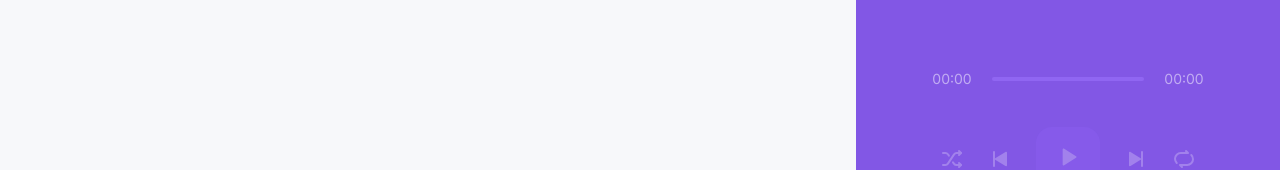
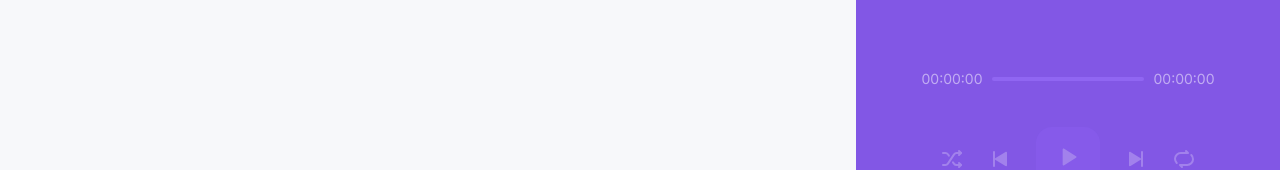
Before and after one commit to RennanD/podcastr, a Next.js app: page / in a window 1280 px wide. Shown: the part 561-731 px from the top of the page. Built offline with nearby package versions, Linux system fonts and the light colour scheme; data requests are answered from the project's data file.

Commit message:
feat: controll player slider

```diff
--- a/src/components/Player/index.tsx
+++ b/src/components/Player/index.tsx
@@ -8,7 +8,8 @@ import 'rc-slider/assets/index.css';
 import { IconButton } from '@components/IconButton';
 import { usePlayer } from '@hooks/player';
 
-import { useEffect, useRef } from 'react';
+import { useEffect, useRef, useState } from 'react';
+import { convertDuration } from '@utils/convertDuration';
 import {
   PlayerContainer,
   EmptyPlayer,
@@ -39,7 +40,22 @@ export function Player(): JSX.Element {
 
   const audioRef = useRef<HTMLAudioElement>(null);
 
+  const [progress, setProgress] = useState(0);
+
   const episode = episodeList[currentEpisodeIndex];
+
+  function handleSetupProgressListener() {
+    audioRef.current.currentTime = 0;
+
+    audioRef.current.addEventListener('timeupdate', () => {
+      setProgress(Math.floor(audioRef.current.currentTime));
+    });
+  }
+
+  function handleSeek(amount: number) {
+    audioRef.current.currentTime = amount;
+    setProgress(amount);
+  }
 
   useEffect(() => {
     if (isPlaying) {
@@ -78,11 +94,14 @@ export function Player(): JSX.Element {
 
       <PlayerFooter isEmpty={!episode}>
         <Progress>
-          <span>00:00</span>
+          <span>{convertDuration(progress)}</span>
 
           <Slider>
             {episode ? (
               <RCSlider
+                max={episode.file.duration}
+                value={progress}
+                onChange={(amount: number) => handleSeek(amount)}
                 trackStyle={{ backgroundColor: '#04d361' }}
                 railStyle={{ backgroundColor: '#9f75ff' }}
                 handleStyle={{ borderColor: '#04d361', borderWidth: 4 }}
@@ -92,7 +111,7 @@ export function Player(): JSX.Element {
             )}
           </Slider>
 
-          <span>00:00</span>
+          <span>{convertDuration(episode?.file.duration ?? 0)}</span>
         </Progress>
 
         <ButtonContainer>
@@ -123,7 +142,8 @@ export function Player(): JSX.Element {
           <IconButton
             type="button"
             disabled={
-              !episode || episodeList.length - 1 === currentEpisodeIndex
+              !episode ||
+              (episodeList.length - 1 === currentEpisodeIndex && !isShuffling)
             }
             onClick={playNext}
           >
@@ -145,8 +165,10 @@ export function Player(): JSX.Element {
             src={episode.file.url}
             autoPlay
             loop={isLooping}
+            onEnded={playNext}
             onPlay={() => setIsPlaying(true)}
             onPause={() => setIsPlaying(false)}
+            onLoadedMetadata={handleSetupProgressListener}
           />
         )}
       </PlayerFooter>
```
